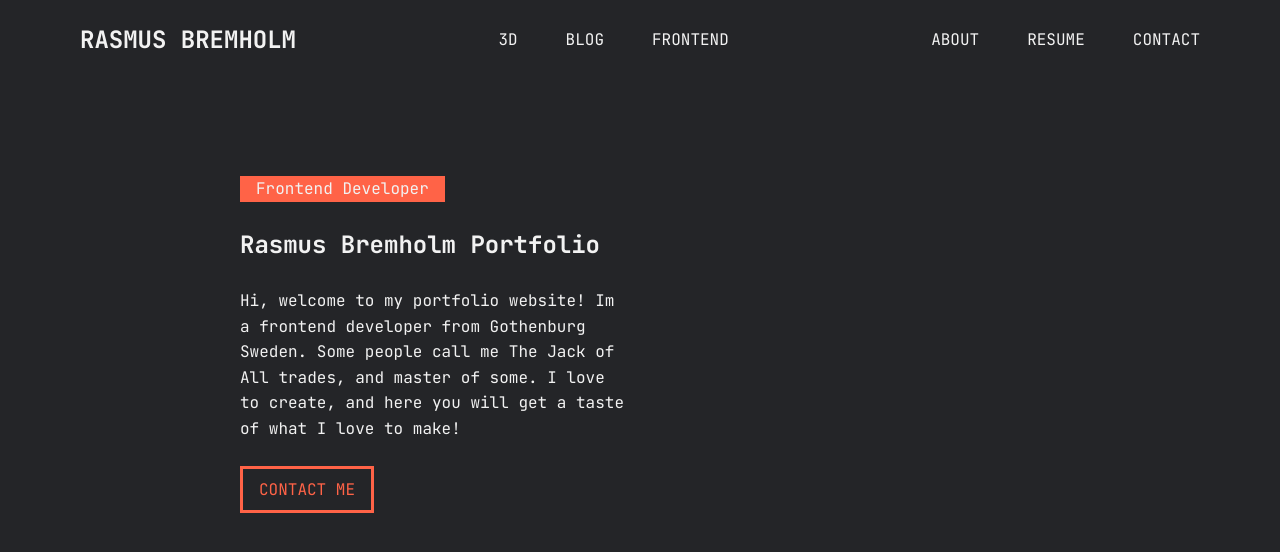
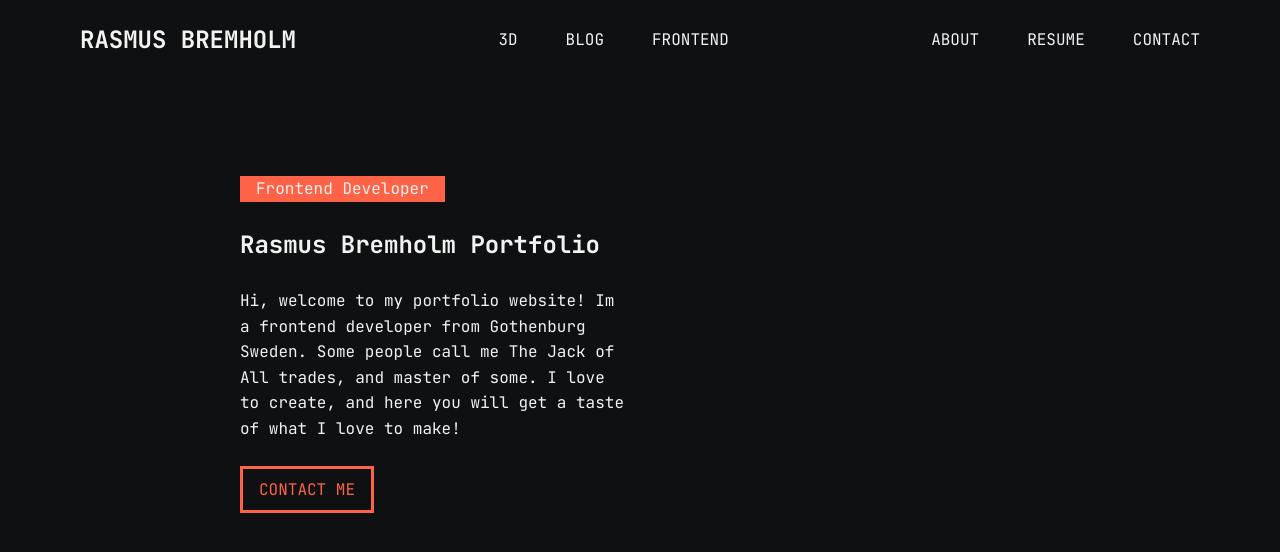
Before and after one commit to visceral89/portfolio2023, a Next.js app: page / in a window 1280 px wide. Shown: the top 552 px of the page. Built offline with nearby package versions, Linux system fonts and the light colour scheme.

Commit message:
darken site

```diff
--- a/src/app/styles/Hero.module.scss
+++ b/src/app/styles/Hero.module.scss
@@ -59,7 +59,8 @@
 	text-transform: uppercase;
 	box-shadow: none;
 	transition-property: box-shadow;
-	transition-duration: 2;
+	transition-duration: 0.15s;
+	transition-timing-function: ease;
 
 	&:hover {
 		background: $color-accent;
--- a/src/app/utils/_variables.scss
+++ b/src/app/utils/_variables.scss
@@ -2,7 +2,7 @@
 
 // Main Colors
 $color-text: #f2f2f2;
-$color-bg: #242528;
+$color-bg: #0f1011;
 $color-highlight: #2b2c2f;
 $color-accent: rgb(255, 99, 71);
 
```
